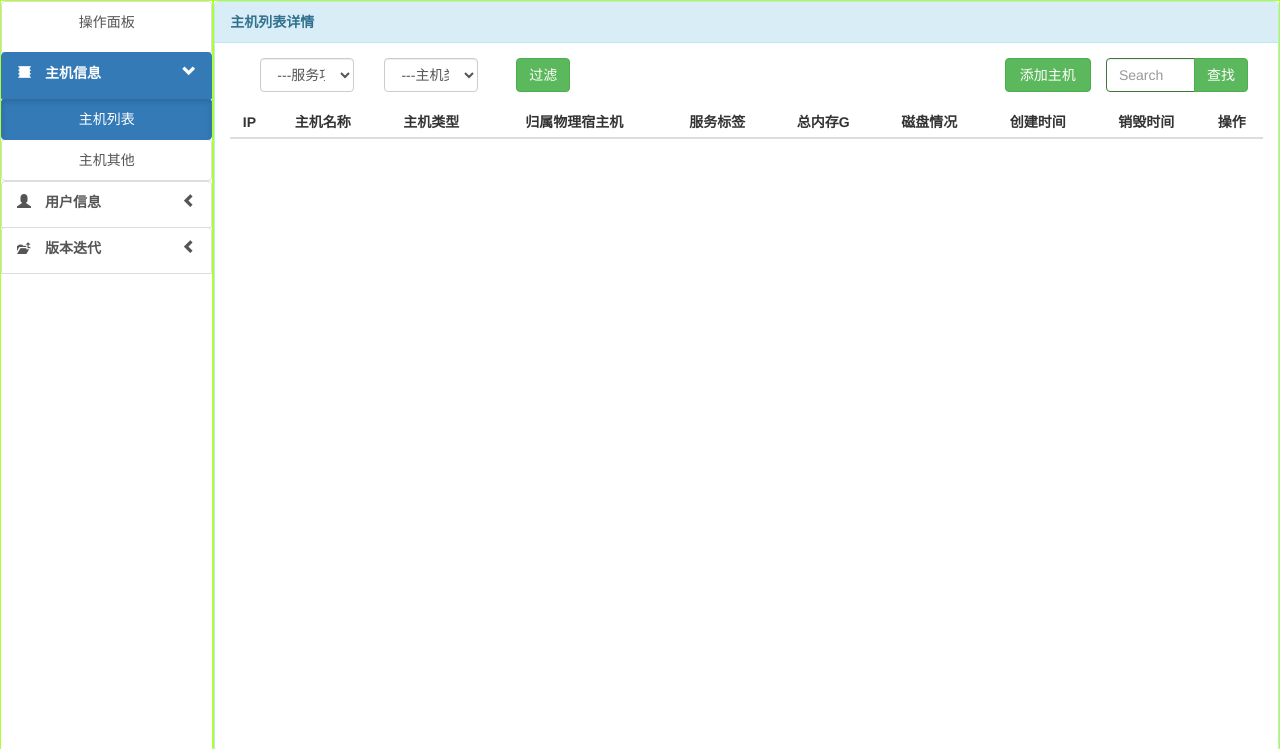
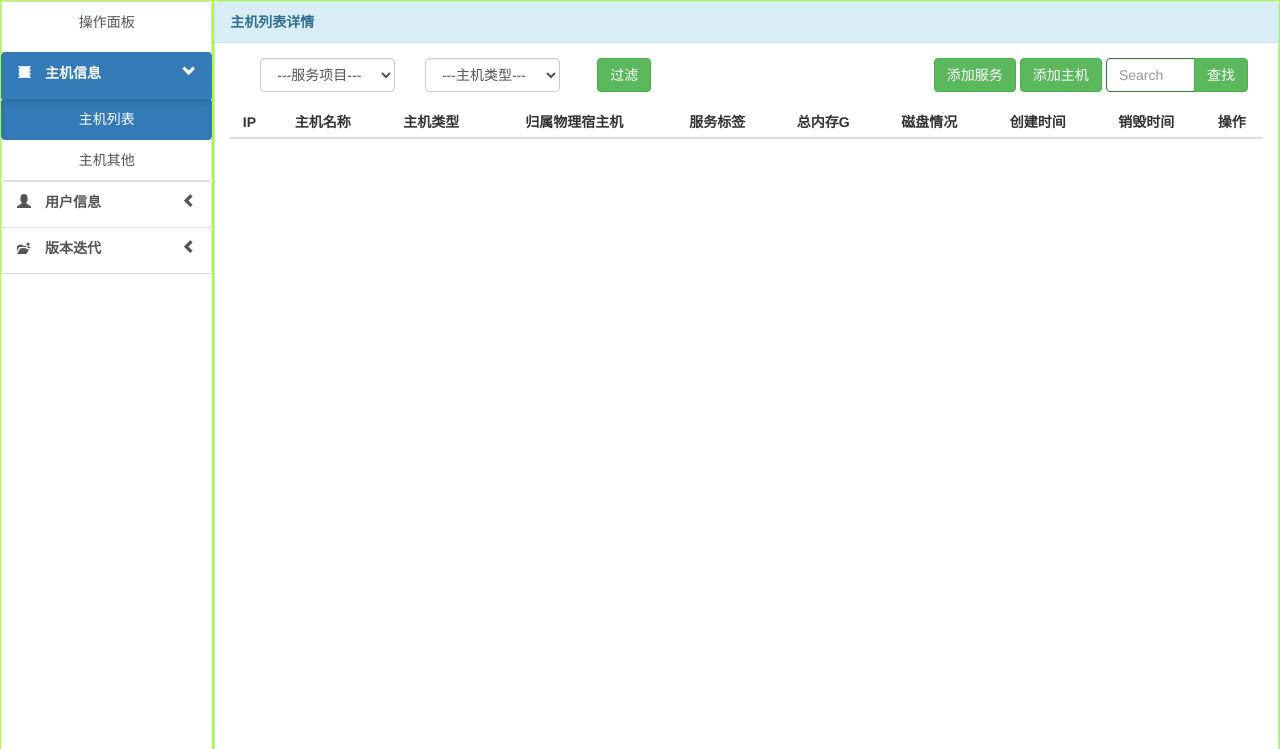
Before and after one commit to liminghua999/f2, a Django app: page /hostinfo/hostlist/ in a window 1280 px wide. Shown: the part 51-800 px from the top of the page. Run offline with Django 3.2, Linux system fonts and the light colour scheme; data that the repository does not hold is empty; some libraries are stand-ins or nearby versions.

Commit message:
增加按钮  增加服务  在html

```diff
--- a/hostinfo/urls.py
+++ b/hostinfo/urls.py
@@ -20,5 +20,6 @@ urlpatterns = [
     url(r'^hostlist/',hostinfov.Hostlist,name="hostlist"),
     url(r'^$',hostinfov.Dasboard,name="dashboard"),
     url(r'^filter/$',hostinfov.filter,name='filter'),
-    url(r'addhost/$',hostinfov.Hostadd,name='addhost')
+    url(r'^addhost/$',hostinfov.Hostadd,name='addhost'),
+    url(r'^addservice/$',hostinfov.addservice,name='addservice'),
 ]
--- a/hostinfo/views.py
+++ b/hostinfo/views.py
@@ -18,6 +18,8 @@ def Hostadd(req):
     from addhost import host_add
     res=host_add()
     return HttpResponse(res)
+def addservice(req):
+    pass
 def Dasboard(req):
     return render(req,'dashboard.html')
 def filter(req):
--- a/templates/hostinfo/hostlist.html
+++ b/templates/hostinfo/hostlist.html
@@ -13,9 +13,9 @@
     <div class="panel-body">
         <div class="container-fluid">
             <div class="row">
-                <form class="col-md-9" action={% url 'filter' %} method="POST">
+                <form class="col-md-8" action={% url 'filter' %} method="POST">
                 {% csrf_token %}
-                    <div class="col-sm-2">
+                    <div class="col-sm-3">
                        <!-- <span>服务项目</span> -->
                         <select name="filter_label" id="filter_label" class="form-control">
                                 <option value="null">---服务项目---</option>
@@ -24,7 +24,7 @@
                                 {% endfor %}
                         </select>
                     </div>
-                    <div class="col-sm-2 ">
+                    <div class="col-sm-3">
                         <!-- <span>主机类型</span>-->
                         <select name="filter_type" id="filter_type" class="form-control" >
                             <option value="null">---主机类型---</option>
@@ -46,7 +46,12 @@
                           </div>
                     </div>
                 </form>
-                <a class=" col-sm-1 btn btn-success pull-right" data-toggle="modal" data-target="#addhost">添加主机</a>
+                <div class="col-md-1 pull-right">
+                    <a class="btn btn-success" data-toggle="modal" data-target="#addhost">添加主机</a>
+                </div>
+                <div class="col-md-1 pull-right">
+                    <a class="btn btn-success" data-toggle="modal" data-target="#addservice">添加服务</a>
+                </div>
             </div>
         </div>
         <table class="table table-hover table-responsive table-condensed">
@@ -75,7 +80,7 @@
 
     </div>
 </div>
-<div class="modal fade" id="addhost" tabindex="-1" role="dialog" aria-labelledby="myModalLabel">
+<div class="modal fade" id="addhost" tabindex="-1" role="dialog" aria-labelledby="addhost">
   <div class="modal-dialog" role="document">
     <div class="modal-content">
       <div class="modal-header bg-success">
@@ -132,6 +137,36 @@
     </div>
   </div>
 </div>
+<div class="modal fade" id="addservice" tabindex="-1" role="dialog" aria-labelledby="addservice">
+  <div class="modal-dialog" role="document">
+    <div class="modal-content">
+      <div class="modal-header bg-success">
+        <button type="button" class="close" data-dismiss="modal" aria-label="Close"><span aria-hidden="true">&times;</span></button>
+        <h4 class="modal-title" id="myModalLabel">添加服务</h4>
+      </div>
+      <div class="modal-body">
+          <form  action={% url 'addservice' %} method="POST" class="form-horizontal">
+              <div class="form-group row">
+                  <label for="cservice_name" class="col-sm-2 control-label col-sm-offset-2">service_name</label>
+                  <div class="col-sm-6">
+                      <input type="text" class="form-control " id="cservice_name" placeholder="新增服务项目名称">
+                  </div>
+              </div>
+              <div class="form-group row">
+                  <label for="ctomcat_name" class="col-sm-2 control-label col-sm-offset-2">tomcat_name</label>
+                  <div class="col-sm-6">
+                      <input type="text" class="form-control " id="ctomcat_name" placeholder="新增对应tomcat名称">
+                  </div>
+              </div>
+          </form>
+      </div>
+      <div class="modal-footer">
+        <button type="button" class="btn btn-default" data-dismiss="modal">取消</button>
+        <button type="submit" class="btn btn-primary">添加</button>
+      </div>
+    </div>
+  </div>
+</div>
 
 {% endblock %}
 {% block addjs %}
```
